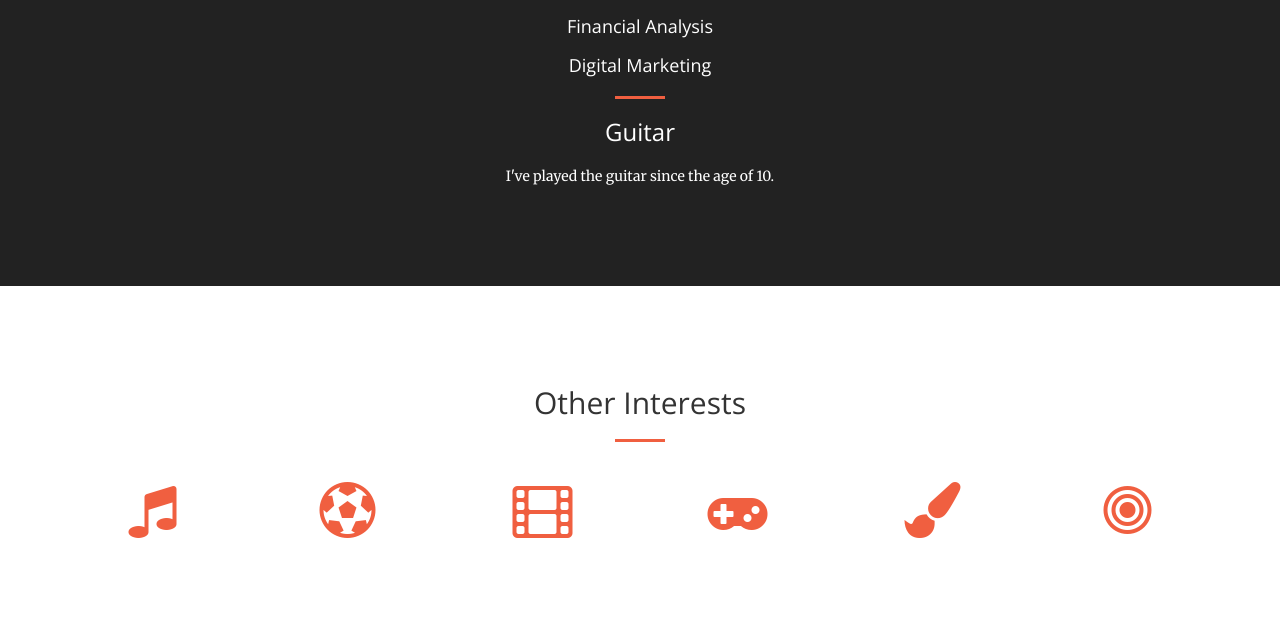
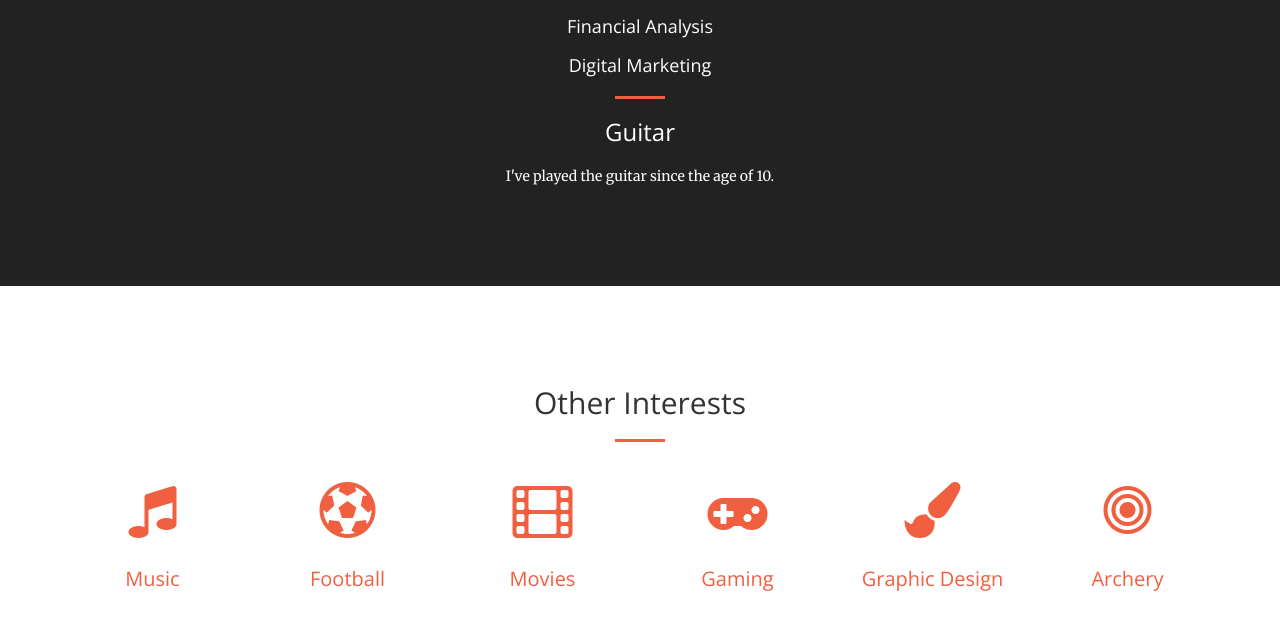
Before and after one commit to Puneet256/Puneet256.github.io, a website: page index.html in a window 1280 px wide. Shown: the part 1910-2545 px from the top of the page. Drawn offline with nearby package versions, Linux system fonts and the light colour scheme.

Commit message:
added text tags to interests

```diff
--- a/index.html
+++ b/index.html
@@ -72,7 +72,7 @@
                 <br><br><br>
                 <h1 id="homeHeading">Puneet Verma</h1>
                 <hr>
-                <p>Hi I'm Puneet and I like to make things</p>
+                <p style="color:#e1e1e1;">Hi I'm Puneet and I like to make things</p>
                 <p>Apps, Designs, Music.</p>
                 <a href="#about" class="btn btn-primary btn-xl page-scroll">Find Out More</a>
             </div>
@@ -140,34 +140,34 @@
             <div class="row">
               <div class="col-lg-2 col-md-6 text-center">
                   <div class="service-box">
-                      <i class="fa fa-4x fa-music text-primary sr-icons"></i>
+                      <i class="fa fa-4x fa-music text-primary sr-icons"><br><font style="font-size:20px; font-family: 'Open Sans', 'Helvetica Neue', Arial, sans-serif;">Music</font></i>
                   </div>
               </div>
                 <div class="col-lg-2 col-md-6 text-center">
                     <div class="service-box">
-                        <i class="fa fa-4x fa-futbol-o text-primary sr-icons"></i>
+                        <i class="fa fa-4x fa-futbol-o text-primary sr-icons"><br><font style="font-size:20px; font-family: 'Open Sans', 'Helvetica Neue', Arial, sans-serif;">Football</font></i>
                     </div>
                 </div>
                 <div class="col-lg-2 col-md-6 text-center">
                     <div class="service-box">
-                        <i class="fa fa-4x fa-film text-primary sr-icons"></i>
+                        <i class="fa fa-4x fa-film text-primary sr-icons"><br><font style="font-size:20px; font-family: 'Open Sans', 'Helvetica Neue', Arial, sans-serif;">Movies</font></i>
                     </div>
                 </div>
 
                 <div class="col-lg-2 col-md-6 text-center">
                     <div class="service-box">
-                        <i class="fa fa-4x fa-gamepad text-primary sr-icons"></i>
+                        <i class="fa fa-4x fa-gamepad text-primary sr-icons"><br><font style="font-size:20px; font-family: 'Open Sans', 'Helvetica Neue', Arial, sans-serif;">Gaming</font></i>
                     </div>
                 </div>
 
                 <div class="col-lg-2 col-md-6 text-center">
                     <div class="service-box">
-                        <i class="fa fa-4x fa-paint-brush text-primary sr-icons"></i>
+                        <i class="fa fa-4x fa-paint-brush text-primary sr-icons"><br><font style="font-size:20px; font-family: 'Open Sans', 'Helvetica Neue', Arial, sans-serif;">Graphic Design</font></i>
                     </div>
                 </div>
                 <div class="col-lg-2 col-md-6 text-center">
                     <div class="service-box">
-                        <i class="fa fa-4x fa-bullseye text-primary sr-icons"></i>
+                        <i class="fa fa-4x fa-bullseye text-primary sr-icons"><br><font style="font-size:20px; font-family: 'Open Sans', 'Helvetica Neue', Arial, sans-serif;">Archery</font></i>
                     </div>
                 </div>
 
@@ -181,7 +181,7 @@
         <div class="container-fluid">
             <div class="row no-gutter popup-gallery">
                 <div class="col-lg-4 col-sm-6">
-                    <a href="" target="_blank" class="portfolio-box">
+                    <a href="https://github.com/Puneet256/Android-AnalogClockApp" target="_blank" class="portfolio-box">
                         <img src="img/portfolio/thumbnails/1.jpg" class="img-responsive" alt="">
                         <div class="portfolio-box-caption">
                             <div class="portfolio-box-caption-content">
```
